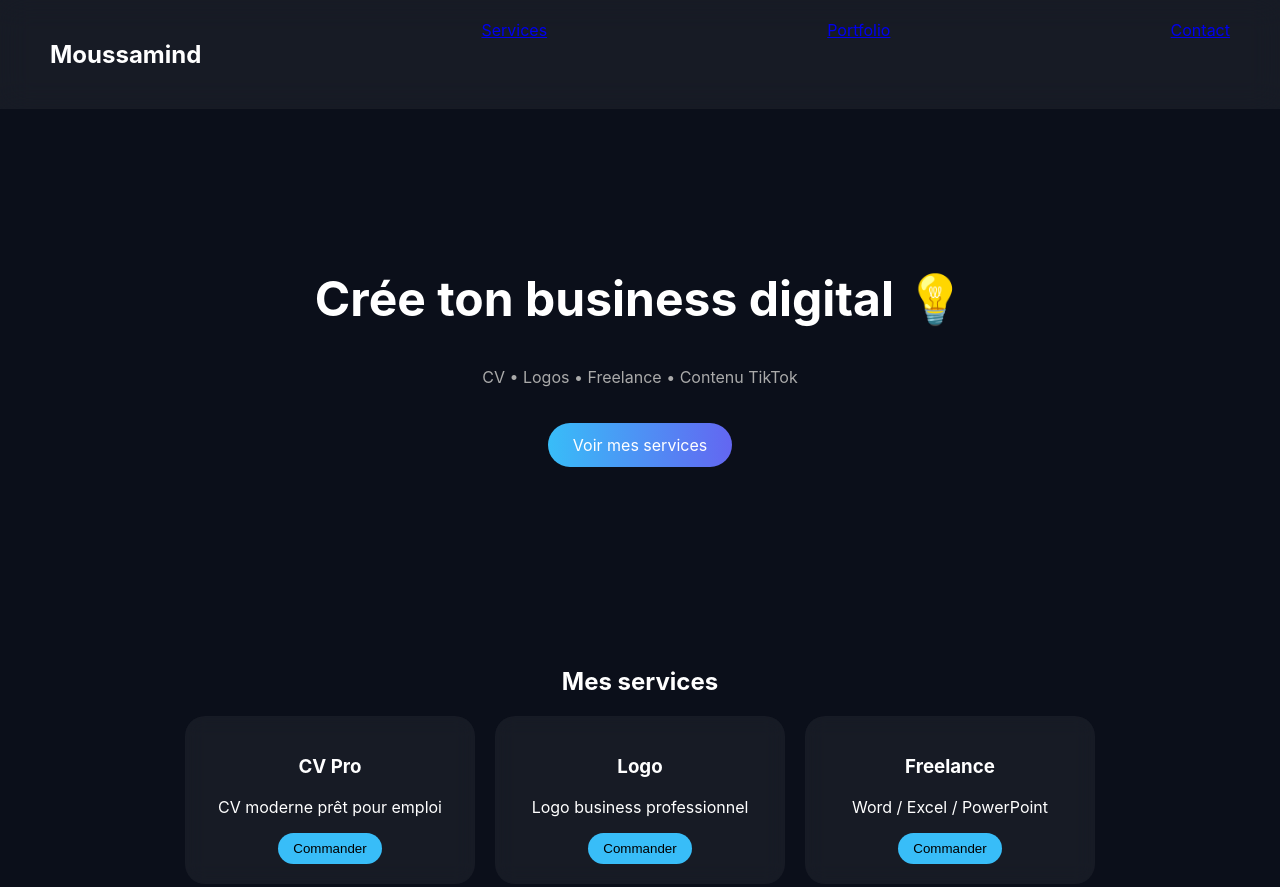
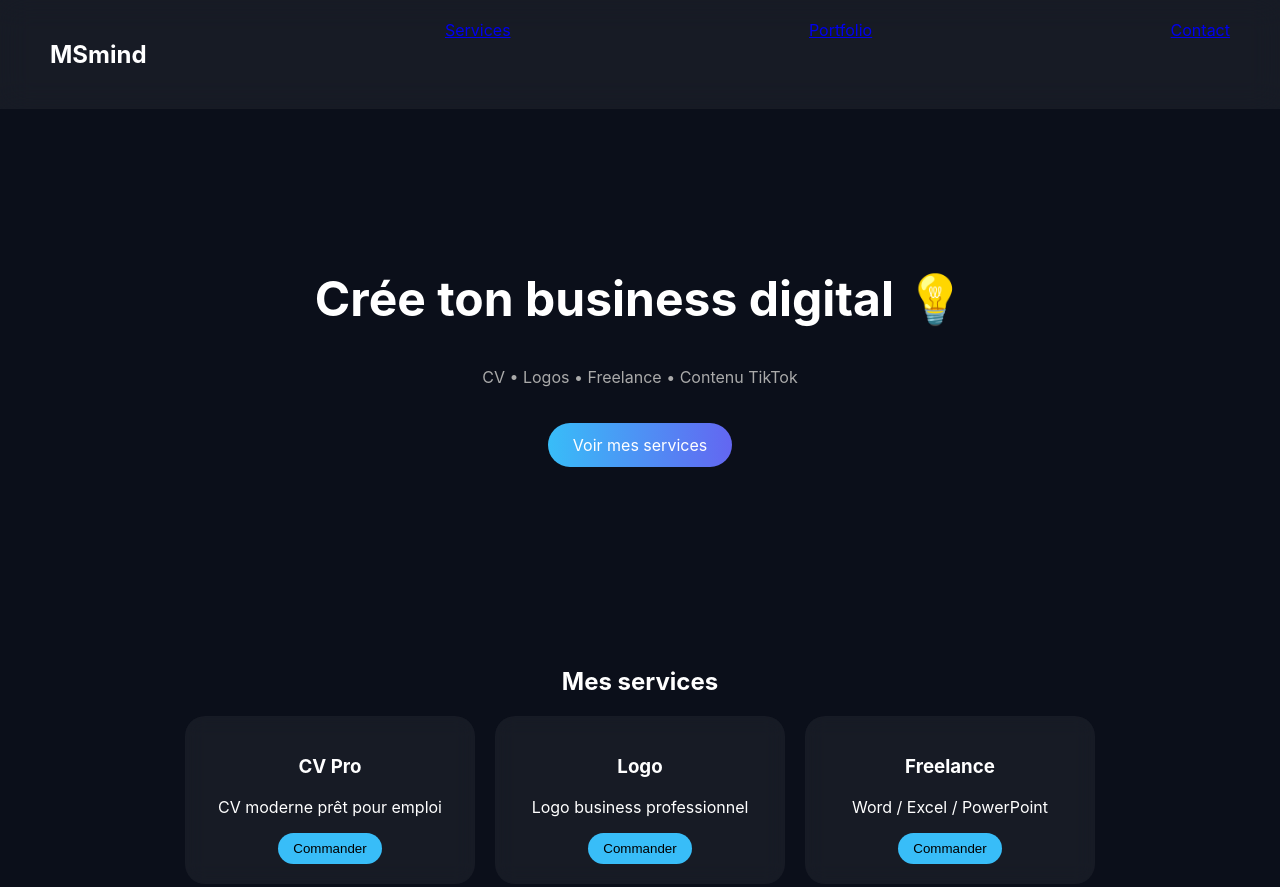
Before and after one commit to papekasse45-arch/MSmind-site, a plain HTML site: page index.html in a window 1280 px wide. Shown: the top 887 px of the page. Drawn offline with Linux system fonts and the light colour scheme.

Commit message:
Update index.html

```diff
--- a/index.html
+++ b/index.html
@@ -11,7 +11,7 @@
 <body>
 
 <nav>
-    <h1>Moussamind</h1>
+    <h1>MSmind</h1>
     <a href="#services">Services</a>
     <a href="#portfolio">Portfolio</a>
     <a href="#contact">Contact</a>
```
